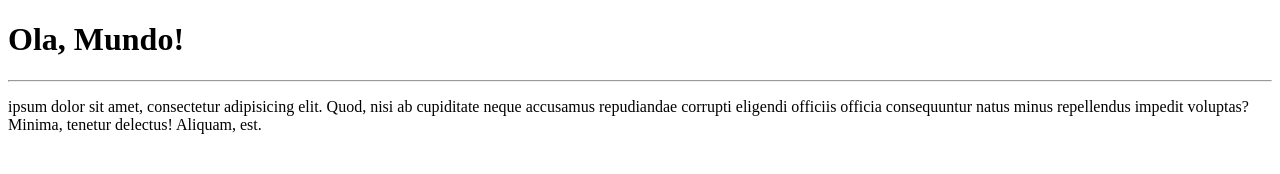
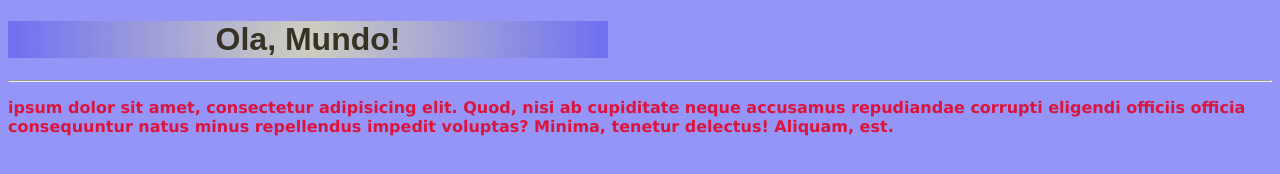
Before and after one commit to alxdamasceno/Ola-Mundo, a plain HTML site: page site-exemplo/index.html in a window 1280 px wide. Drawn offline with Linux system fonts and the light colour scheme.

Commit message:
Update index.html

```diff
--- a/site-exemplo/index.html
+++ b/site-exemplo/index.html
@@ -1,13 +1,36 @@
 <!DOCTYPE html>
 <html lang="pt-br">
+
 <head>
     <meta charset="UTF-8">
     <meta name="viewport" content="width=device-width, initial-scale=1.0">
     <title>Meu primeiro site em repositorio</title>
+    <style>
+        body {
+            font-family: Arial, Helvetica, sans-serif;
+            background-color: #7676f7c5;
+            color: rgb(54, 51, 37);
+        }
+
+        h1 {
+            text-align: center;
+            background-image: radial-gradient(circle, rgba(218, 218, 181, 0.856), rgba(103, 103, 241, 0.829));
+            min-width: none;
+            max-width: 600px;
+        }
+
+        p {
+            font-family: Verdana, Geneva, Tahoma, sans-serif;
+            font-weight: bolder;
+            color: crimson;
+        }
+    </style>
 </head>
+
 <body>
-   <h1>Ola, Mundo!</h1>
-   <hr>
-   <p> ipsum dolor sit amet, consectetur adipisicing elit. Quod, nisi ab cupiditate neque accusamus repudiandae corrupti eligendi officiis officia consequuntur natus minus repellendus impedit voluptas? Minima, tenetur delectus! Aliquam, est.</p>
+    <h1>Ola, Mundo!</h1>
+    <hr>
+    <p> ipsum dolor sit amet, consectetur adipisicing elit. Quod, nisi ab cupiditate neque accusamus repudiandae corrupti eligendi officiis officia consequuntur natus minus repellendus impedit voluptas? Minima, tenetur delectus! Aliquam, est.</p>
 </body>
+
 </html>
```
